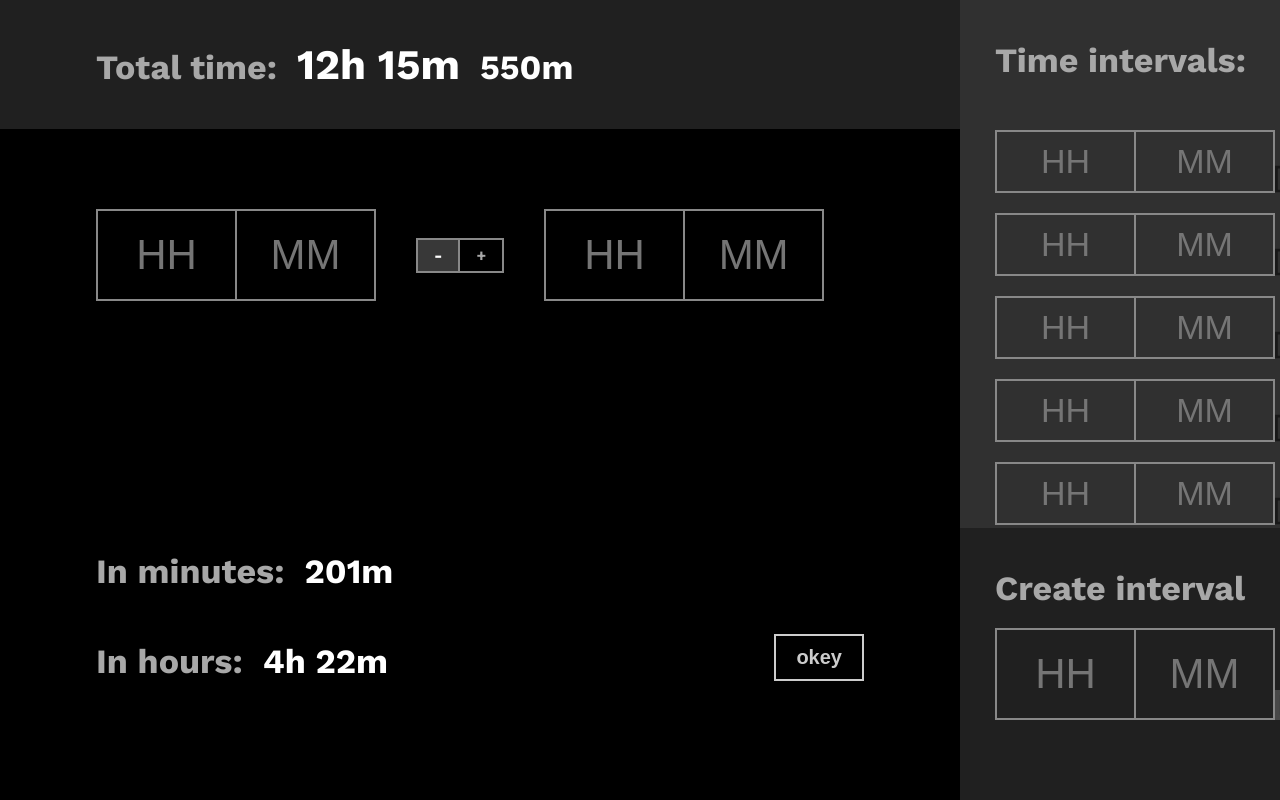
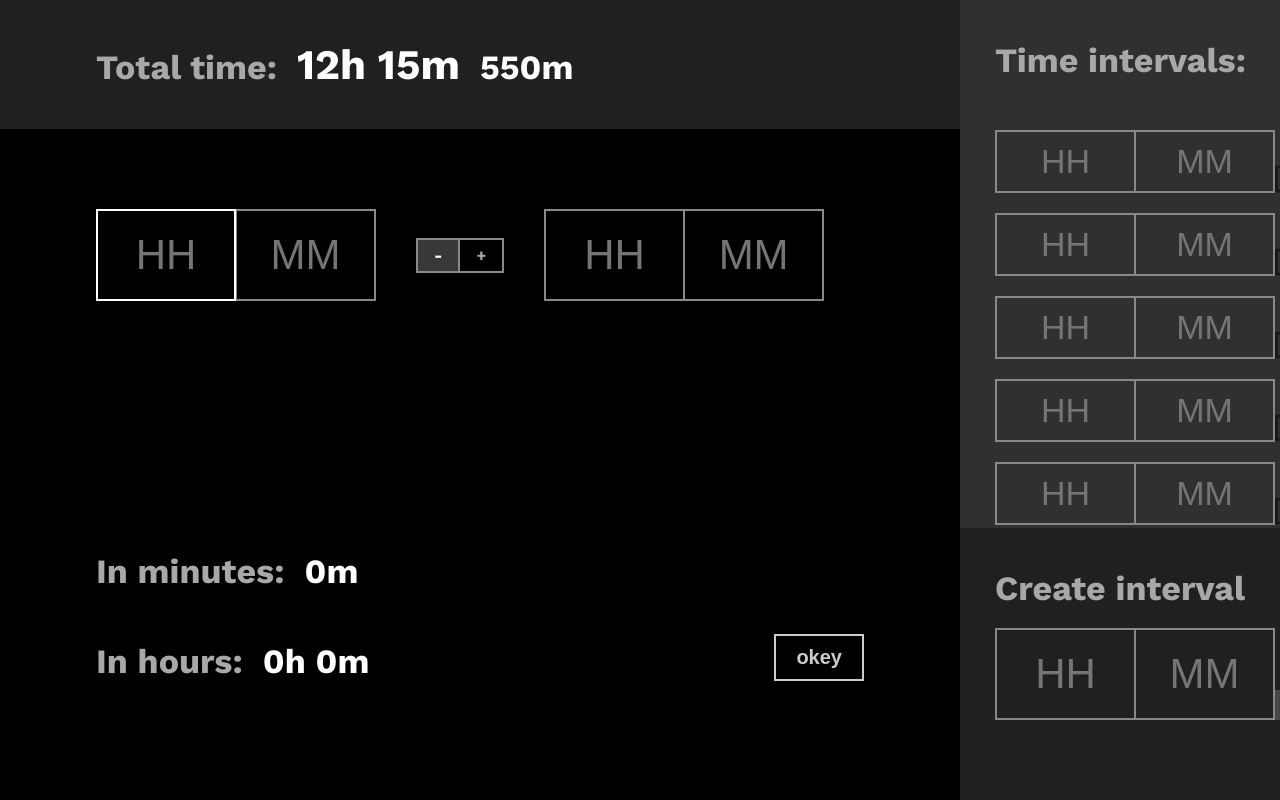
Before and after one commit to SashaNebo/time-calculator, a React (Vite) app: page / in a window 1280 px wide. Shown: the top 800 px of the page. Built offline with nearby package versions, Linux system fonts and the light colour scheme.

Commit message:
feat: add f calc time interval

```diff
--- a/src/components/UI/buttonIcon/ButtonIcon.tsx
+++ b/src/components/UI/buttonIcon/ButtonIcon.tsx
@@ -14,7 +14,6 @@ const ButtonIcon: FC<P> = ({ iconName, iconClassName, buttonClassName }) => {
   const cnButton = [cn['button'], buttonClassName ?? ''].join(' ')
   const cnIcon = [cn['icon'], iconClassName ?? ''].join(' ')
 
-  console.log(cnIcon)
   return (
     <button className={cnButton}>
       <IconSvg supClassName={cnIcon} iconName={iconName} />
--- a/src/components/UI/timeInput/TimeInput.tsx
+++ b/src/components/UI/timeInput/TimeInput.tsx
@@ -1,19 +1,16 @@
 import { FC } from 'react'
 
 import cn from './TimeInput.module.scss'
+import { TIME_INPUT } from './types'
 
-interface P {
-  size?: 'xl' | 'lg'
-}
-
-const TimeInput: FC<P> = ({ size = 'xl' }) => {
+const TimeInput: FC<TIME_INPUT> = ({ size = 'xl', propsHH, propsMM }) => {
   const cnTimeInput = [cn['time-input'], cn[size]].join(' ')
   const cnInput = [cn['input'], cn[size]].join(' ')
 
   return (
     <div className={cnTimeInput}>
-      <input className={cnInput} type='number' placeholder='HH' />
-      <input className={cnInput} type='number' placeholder='MM' />
+      <input className={cnInput} type='number' placeholder='HH' {...propsHH} />
+      <input className={cnInput} type='number' placeholder='MM' {...propsMM} />
     </div>
   )
 }
--- /dev/null
+++ b/src/components/UI/timeInput/types.ts
@@ -0,0 +1,17 @@
+import { InputHTMLAttributes } from 'react'
+import { UseFormRegister } from 'react-hook-form'
+
+import { TIME_FORM } from '../../../types'
+
+interface ISIZE {
+  size?: 'xl' | 'lg'
+}
+
+type INPUT_PROPS = {
+  register?: UseFormRegister<TIME_FORM>
+} & InputHTMLAttributes<HTMLInputElement>
+
+export type TIME_INPUT = ISIZE & {
+  propsHH?: INPUT_PROPS
+  propsMM?: INPUT_PROPS
+}
--- a/src/components/gridLayout/GridLayout.module.scss
+++ /dev/null
@@ -1,5 +0,0 @@
-.grid {
-  display: grid;
-  grid-template-columns: auto min-content;
-  grid-template-rows: min-content 1fr;
-}
--- a/src/components/timeCalculator/TimeCalculatorBottom.tsx
+++ b/src/components/timeCalculator/TimeCalculatorBottom.tsx
@@ -1,23 +1,33 @@
 import { FC } from 'react'
 
 import cn from './TimeCalculator.module.scss'
+import { TIME } from './additional'
 
-const TimeCalculatorBottom: FC = () => {
+interface P {
+  submit: () => void
+  time: TIME
+}
+
+const TimeCalculatorBottom: FC<P> = ({ submit, time }) => {
   return (
     <div className={cn['calculator__bottom']}>
       <div className={cn['calculator__values']}>
         <div className={cn['calculator__info']}>
           <h2 className={cn['calculator__info-text']}>In minutes:</h2>
-          <h1 className={cn['calculator__info-value']}>201m</h1>
+          <h1 className={cn['calculator__info-value']}> {time.fullMinutes}m</h1>
         </div>
 
         <div className={cn['calculator__info']}>
           <h2 className={cn['calculator__info-text']}>In hours:</h2>
-          <h1 className={cn['calculator__info-value']}>4h 22m</h1>
+          <h1 className={cn['calculator__info-value']}>
+            {time.hh}h {time.mm}m
+          </h1>
         </div>
       </div>
 
-      <button className={cn['calculator__button']}>okey</button>
+      <button onClick={submit} className={cn['calculator__button']}>
+        okey
+      </button>
     </div>
   )
 }
--- a/src/components/timeCalculator/TimeCalculatorContent.tsx
+++ b/src/components/timeCalculator/TimeCalculatorContent.tsx
@@ -1,20 +1,33 @@
-import { FC } from 'react'
+import { FC, useState } from 'react'
+import { useForm } from 'react-hook-form'
 
 import cn from './TimeCalculator.module.scss'
 import { TimeCalculatorBottom } from './TimeCalculatorBottom'
 import { TimeInput } from '../UI/timeInput/TimeInput'
 import { TimeSwitcher } from './TimeSwitcher'
+import { TIME_FORM } from '../../types'
+import { useTimeCalculator } from '../../hooks/useTimeCalculator'
+import { TIME, getTimeForm, registering } from './additional'
+import { useCalculation } from '../../hooks/useCalculation'
 
 const TimeCalculatorContent: FC = () => {
+  const { register, setFocus, watch, reset } = useForm<TIME_FORM>()
+  const [calcOperation, setCalcOperation] = useState<'minus' | 'plus'>('minus')
+  const { hh1Reg, hh2Reg, mm1Reg, mm2Reg } = registering(register)
+  const timeForm = getTimeForm(watch)
+
+  const time: TIME = useCalculation(timeForm, calcOperation)
+  const submit = useTimeCalculator(time, setFocus, reset)
+
   return (
     <div className={cn['container']}>
       <div className={cn['calculator__inputs']}>
-        <TimeInput />
-        <TimeSwitcher />
-        <TimeInput />
+        <TimeInput propsHH={{ ...hh1Reg, autoFocus: true }} propsMM={{ ...mm1Reg }} />
+        <TimeSwitcher calcOperation={calcOperation} setCalcOperation={setCalcOperation} />
+        <TimeInput propsHH={{ ...hh2Reg }} propsMM={{ ...mm2Reg }} />
       </div>
 
-      <TimeCalculatorBottom />
+      <TimeCalculatorBottom submit={submit} time={time} />
     </div>
   )
 }
--- a/src/components/timeCalculator/TimeSwitcher.tsx
+++ b/src/components/timeCalculator/TimeSwitcher.tsx
@@ -1,20 +1,23 @@
-import { FC, useState } from 'react'
+import { FC } from 'react'
 
 import cn from './TimeCalculator.module.scss'
 
-const TimeSwitcher: FC = () => {
-  const [active, setActive] = useState(false)
+interface P {
+  calcOperation: 'minus' | 'plus'
+  setCalcOperation: React.Dispatch<React.SetStateAction<'minus' | 'plus'>>
+}
 
+const TimeSwitcher: FC<P> = ({ calcOperation, setCalcOperation }) => {
   return (
     <div className={cn['switcher']}>
       <span
-        onClick={() => setActive(() => false)}
-        className={[cn['minus'], !active && cn['active']].join(' ')}>
+        onClick={() => setCalcOperation('minus')}
+        className={[cn['minus'], calcOperation === 'minus' ? cn['active'] : ''].join(' ')}>
         -
       </span>
       <span
-        onClick={() => setActive(() => true)}
-        className={[cn['plus'], active && cn['active']].join(' ')}>
+        onClick={() => setCalcOperation('plus')}
+        className={[cn['plus'], calcOperation === 'plus' ? cn['active'] : ''].join(' ')}>
         +
       </span>
     </div>
--- /dev/null
+++ b/src/components/timeCalculator/additional.ts
@@ -0,0 +1,32 @@
+import { UseFormRegister, UseFormRegisterReturn, UseFormWatch } from 'react-hook-form'
+
+import { TIME_FORM } from '../../types'
+
+export interface TIME {
+  hh: string
+  mm: string
+  fullMinutes: string
+}
+
+interface REGISTER_FIELDS {
+  hh1Reg: UseFormRegisterReturn<'hh1'>
+  hh2Reg: UseFormRegisterReturn<'hh2'>
+  mm1Reg: UseFormRegisterReturn<'mm1'>
+  mm2Reg: UseFormRegisterReturn<'mm2'>
+}
+
+export const registering = (register: UseFormRegister<TIME_FORM>) => {
+  return {
+    hh1Reg: { ...register('hh1') },
+    hh2Reg: { ...register('hh2') },
+    mm1Reg: { ...register('mm1') },
+    mm2Reg: { ...register('mm2') },
+  } as REGISTER_FIELDS
+}
+
+export const getTimeForm = (watch: UseFormWatch<TIME_FORM>) => ({
+  hh1: watch('hh1') || '',
+  hh2: watch('hh2') || '',
+  mm1: watch('mm1') || '',
+  mm2: watch('mm2') || '',
+})
--- /dev/null
+++ b/src/hooks/useCalculation.ts
@@ -0,0 +1,27 @@
+import { TIME } from '../components/timeCalculator/additional'
+import { TIME_FORM } from '../types'
+
+const useCalculation = (timeForm: TIME_FORM, calcOperation: 'minus' | 'plus'): TIME => {
+  const isEmpty = !Object.values(timeForm).some((v) => v !== '')
+  if (isEmpty) return { hh: '0', mm: '0', fullMinutes: '0' }
+
+  const { hh1, hh2, mm1, mm2 } = timeForm
+  const time1 = Number(hh1) * 60 + Number(mm1)
+  const time2 = Number(hh2) * 60 + Number(mm2)
+
+  const timeInMinutes = {
+    minus: () => Math.abs(time1 - time2),
+    plus: () => Math.abs(time1 + time2),
+  }[calcOperation]()
+
+  const hh = Math.floor(timeInMinutes / 60)
+  const mm = timeInMinutes - hh * 60
+
+  return {
+    hh: String(hh),
+    mm: String(mm),
+    fullMinutes: String(timeInMinutes),
+  }
+}
+
+export { useCalculation }
--- /dev/null
+++ b/src/hooks/useTimeCalculator.ts
@@ -0,0 +1,23 @@
+import { UseFormReset, UseFormSetFocus } from 'react-hook-form'
+
+import { TIME_FORM } from '../types'
+import { TIME } from '../components/timeCalculator/additional'
+
+const useTimeCalculator = (
+  time: TIME,
+  setFocus: UseFormSetFocus<TIME_FORM>,
+  reset: UseFormReset<TIME_FORM>,
+) => {
+  const isEmpty = !Object.values(time).some((v) => v !== '0')
+
+  const addInterval = () => {
+    setFocus('hh1')
+    reset({ hh1: '', hh2: '', mm1: '', mm2: '' })
+  }
+
+  return () => {
+    isEmpty ? setFocus('hh1') : addInterval()
+  }
+}
+
+export { useTimeCalculator }
```
Also changed, not shown: src/components/gridLayout/GridLayout.tsx (deleted, +0 -9 lines), src/types/index.ts (+7 -0 lines).
